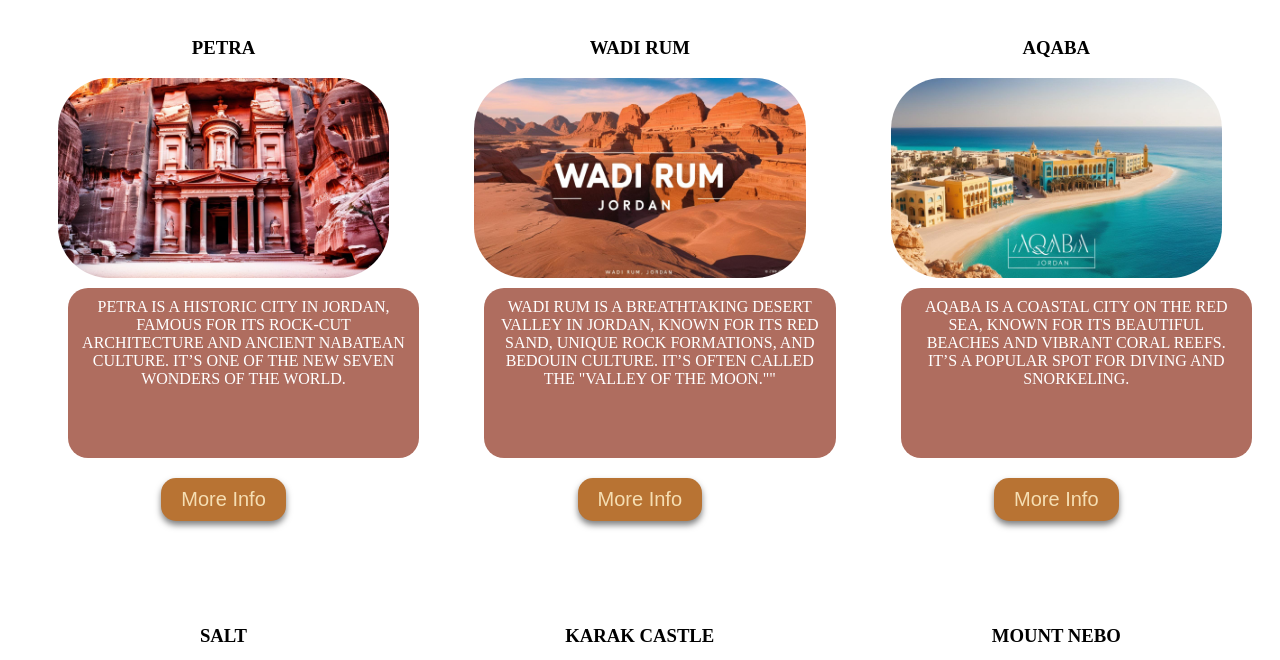
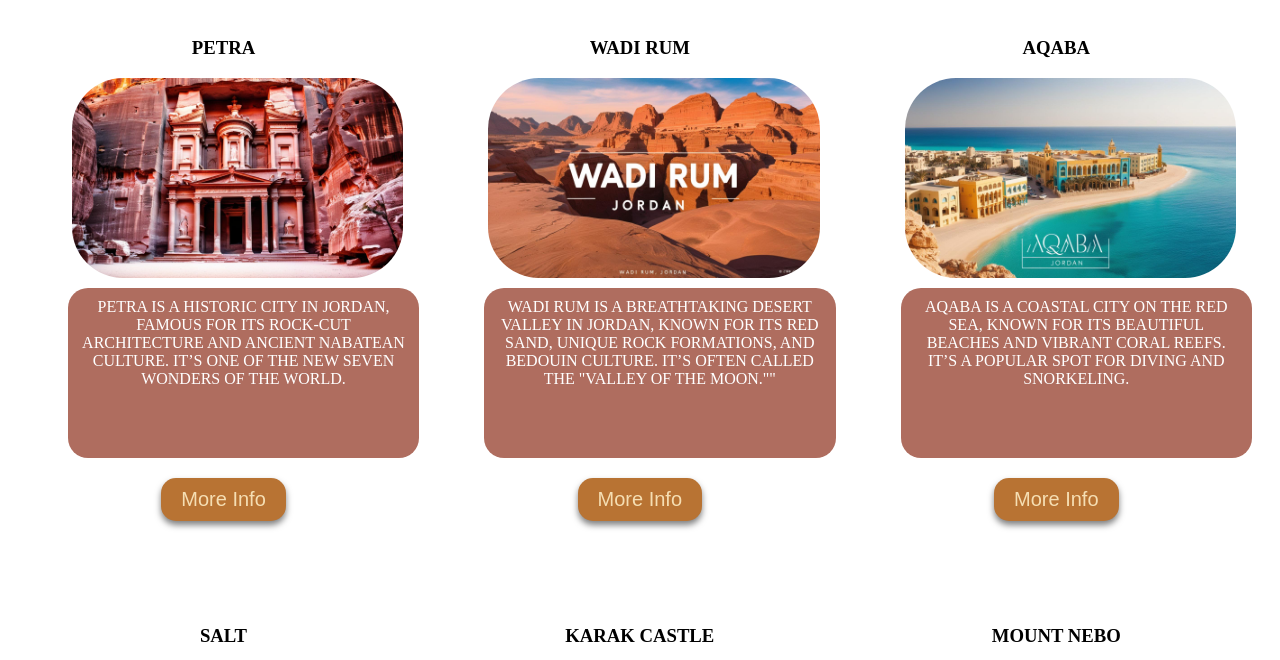
Before and after one commit to mohammad2001ah/myPage, a plain HTML site: page index.html in a window 1280 px wide. Shown: the part 140-800 px from the top of the page. Drawn offline with Linux system fonts and the light colour scheme.

Commit message:
Update style.css

```diff
--- a/style.css
+++ b/style.css
@@ -29,7 +29,7 @@ img{
     border-radius: 51px;
     width: 100%;
     height: 200px;
-    margin: 0 auto;
+    margin: 0 0 0 14px;
 }
 .info{
     border-radius: 20px;
```
